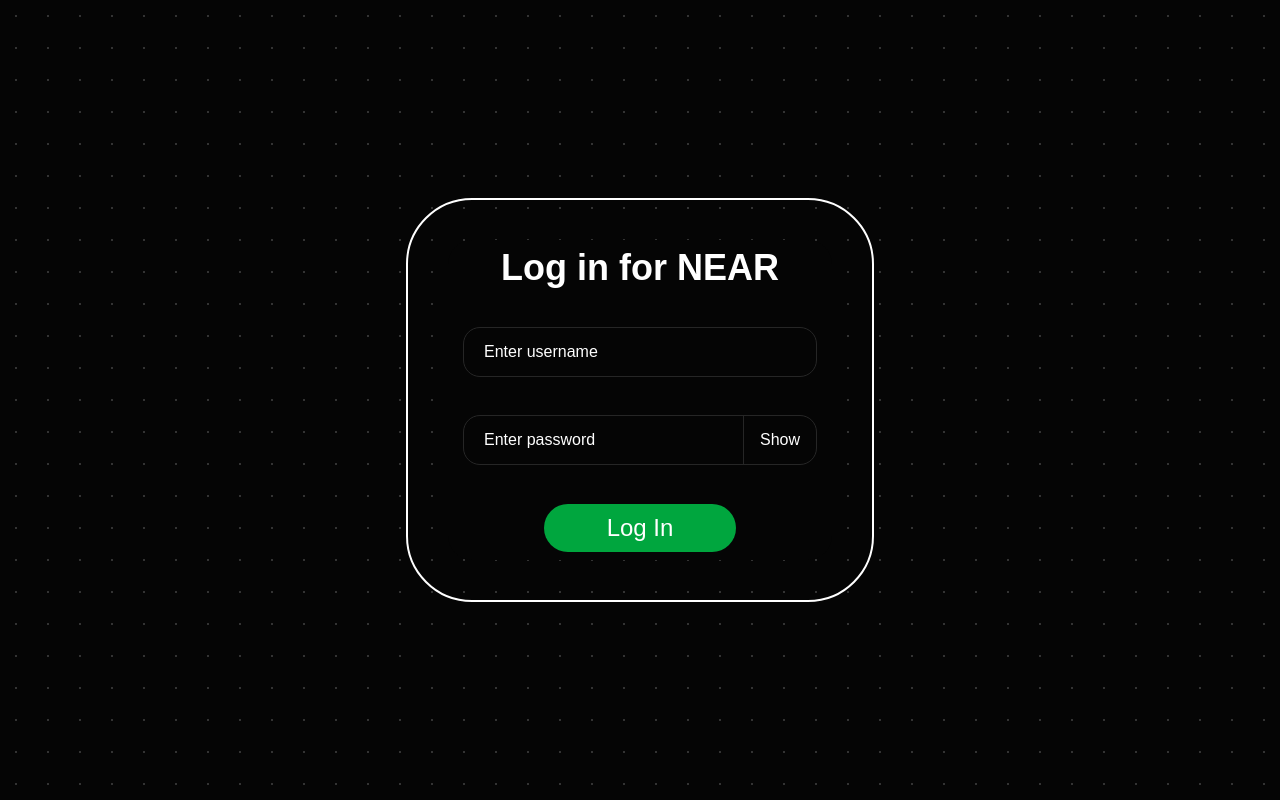
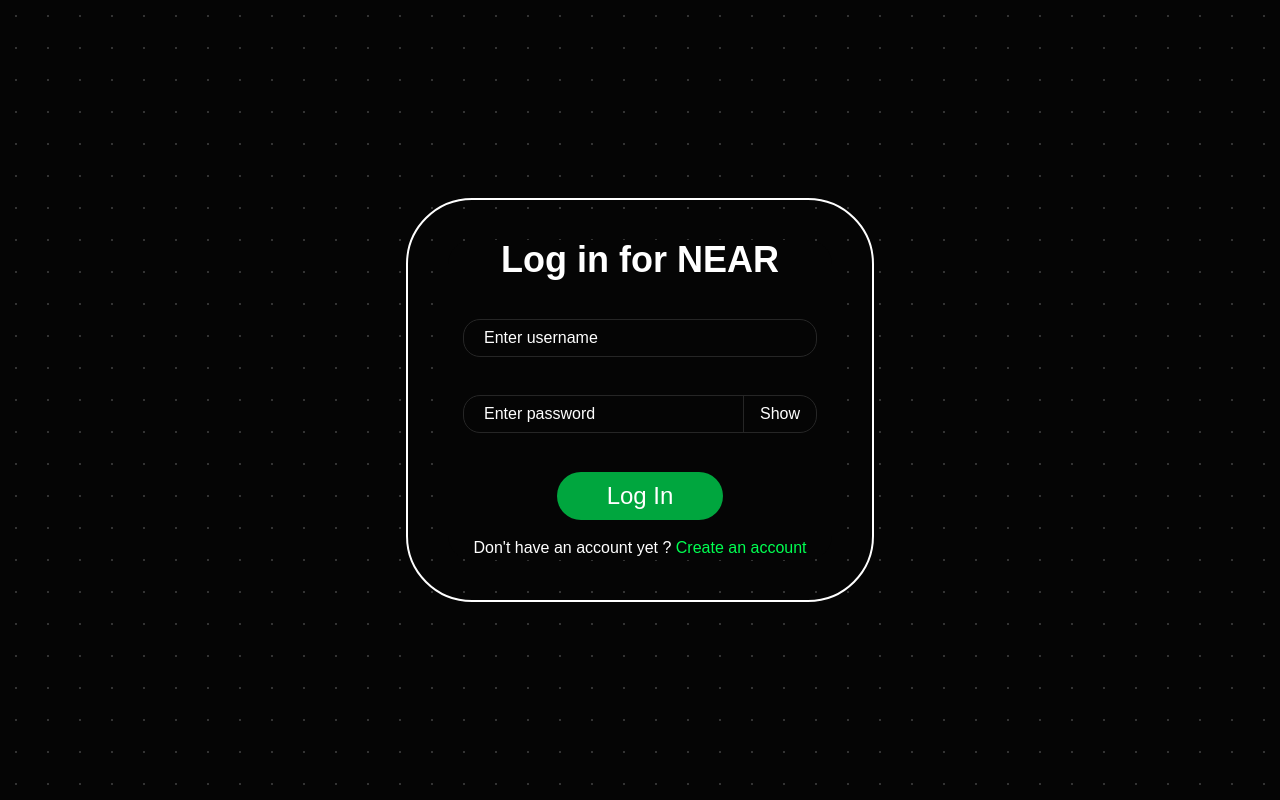
Before and after one commit to Akarshan-real/NEAR_V1.0.0, a React (Vite) app in the folder frontEnd/: page /login in a window 1280 px wide. Built offline with nearby package versions, Linux system fonts and the light colour scheme.

Commit message:
minor changes

```diff
--- a/frontEnd/index.html
+++ b/frontEnd/index.html
@@ -4,7 +4,7 @@
     <meta charset="UTF-8" />
     <link rel="icon" type="image/svg+xml" href="/vite.svg" />
     <meta name="viewport" content="width=device-width, initial-scale=1.0" />
-    <title>frontend-package</title>
+    <title>Near</title>
   </head>
   <body>
     <div id="root"></div>
--- a/frontEnd/src/components/html/LogIn.tsx
+++ b/frontEnd/src/components/html/LogIn.tsx
@@ -1,5 +1,6 @@
 import { useState } from 'react';
 import { useForm, type SubmitHandler } from 'react-hook-form'
+import { Link } from 'react-router-dom';
 import '../css/LogIn.css'
 import { dottedBg } from '../../Styles';
 import { type FormField } from '../../Types';
@@ -64,10 +65,13 @@
               className='absolute rounded-tr-2xl rounded-br-2xl right-0 h-full px-4 border-l border-(--border-grey) cursor-pointer top-1/2 -translate-y-1/2 transition-colors duration-200 ease-in-out'
               onClick={() => { setIsLooking(prev => !prev) }} type="button">{isLooking ? "Hide" : "Show"}</button>
           </div>
-          <button type="submit"
-            className='cursor-pointer flex-mid bg-green-600 hover:bg-(--green) w-1/2 min-h-10 h-12 text-2xl rounded-4xl transition-colors duration-250 ease-in-out'
-            disabled={isSubmitting}
-          >{isSubmitting ? "Loading..." : "Log In"}</button>
+          <div className='flex-mid flex-col gap-4'>
+            <button type="submit"
+              className='cursor-pointer flex-mid bg-green-600 hover:bg-(--green) w-1/2 min-h-10 h-12 text-2xl rounded-4xl transition-colors duration-250 ease-in-out'
+              disabled={isSubmitting}
+            >{isSubmitting ? "Loading..." : "Log In"}</button>
+            <div>Don't have an account yet ? <Link to={'/signup'} className='text-(--green) hover:underline underline-offset-4'>Create an account</Link></div>
+          </div>
         </form>
       </div>
     </div>
```
Also changed, not shown: frontEnd/imp.txt (deleted), 1 other file (tests, documents, lock files or other folders).
